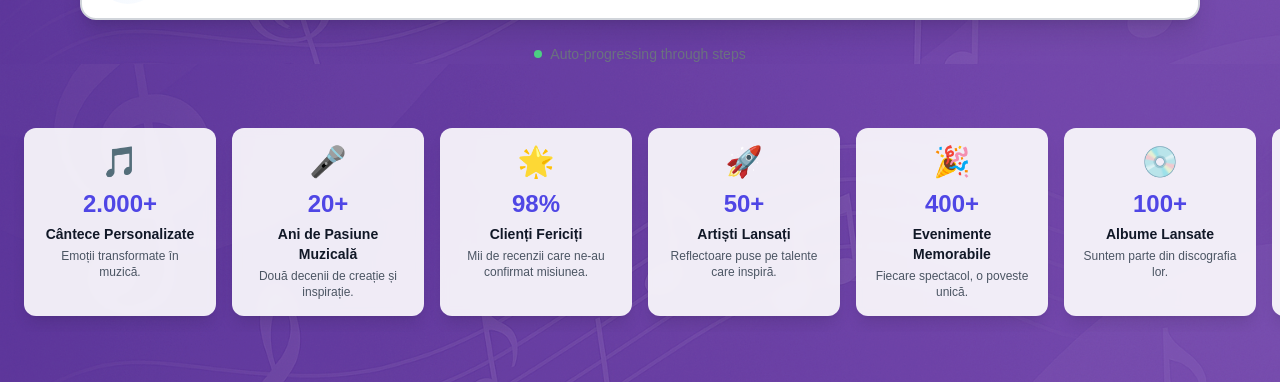
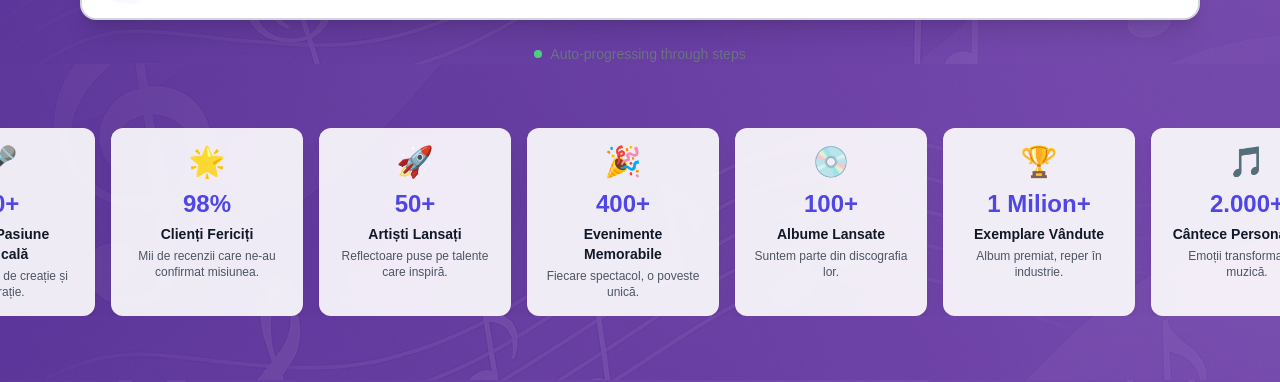
Before and after one commit to Ioioiog/musicgift-melody-maker, a React (Vite) app: page / in a window 1280 px wide. Shown: the part 1860-2242 px from the top of the page. Built offline with nearby package versions, Linux system fonts and the light colour scheme.

Commit message:
Add auto-scroll to impact cards
Implement auto-scrolling functionality for the impact cards section.

```diff
--- a/src/components/ImpactCards.tsx
+++ b/src/components/ImpactCards.tsx
@@ -144,8 +144,16 @@ const ImpactCards = () => {
   return (
     <section className="py-16 relative overflow-hidden" style={backgroundStyle}>
       <div className="absolute inset-0 bg-black/20"></div>
-      <div className="max-w-7xl mx-auto px-6 overflow-x-auto relative z-10">
-        <div className="flex gap-4 pb-4" style={{ minWidth: 'max-content' }}>
+      <div className="max-w-full mx-auto px-0 relative z-10">
+        <div className="overflow-hidden">
+          <div
+            className="flex gap-4 animate-scroll"
+            style={{
+              minWidth: 'max-content',
+              animation: 'scroll 30s linear infinite'
+            }}
+          >
+            {/* First set of cards */}
             {stats.map((item, idx) => {
               const title = item.title[language as keyof typeof item.title] || item.title.ro;
               const subtitle = item.subtitle[language as keyof typeof item.subtitle] || item.subtitle.ro;
@@ -166,8 +174,45 @@ const ImpactCards = () => {
                 </motion.div>
               );
             })}
+            {/* Duplicate set for seamless scrolling */}
+            {stats.map((item, idx) => {
+              const title = item.title[language as keyof typeof item.title] || item.title.ro;
+              const subtitle = item.subtitle[language as keyof typeof item.subtitle] || item.subtitle.ro;
+              const desc = item.desc[language as keyof typeof item.desc] || item.desc.ro;
+
+              return (
+                <motion.div
+                  key={`duplicate-${idx}`}
+                  initial={{ opacity: 0, y: 20 }}
+                  whileInView={{ opacity: 1, y: 0 }}
+                  transition={{ duration: 0.4, delay: idx * 0.1 }}
+                  className="bg-white/90 backdrop-blur-sm p-4 rounded-xl shadow-lg text-center hover:scale-105 transition-transform flex-shrink-0 w-48"
+                >
+                  <div className="text-3xl mb-2">{item.icon}</div>
+                  <h3 className="text-2xl font-extrabold text-purple-600 mb-1">{title}</h3>
+                  <p className="text-sm font-semibold text-gray-900 mb-1">{subtitle}</p>
+                  <p className="text-xs text-gray-600">{desc}</p>
+                </motion.div>
+              );
+            })}
           </div>
         </div>
+      </div>
+
+      <style jsx>{`
+        @keyframes scroll {
+          0% {
+            transform: translateX(0);
+          }
+          100% {
+            transform: translateX(-50%);
+          }
+        }
+
+        .animate-scroll:hover {
+          animation-play-state: paused;
+        }
+      `}</style>
     </section>
   );
 };
```
Lines whose indentation alone changed are shown as unchanged.
